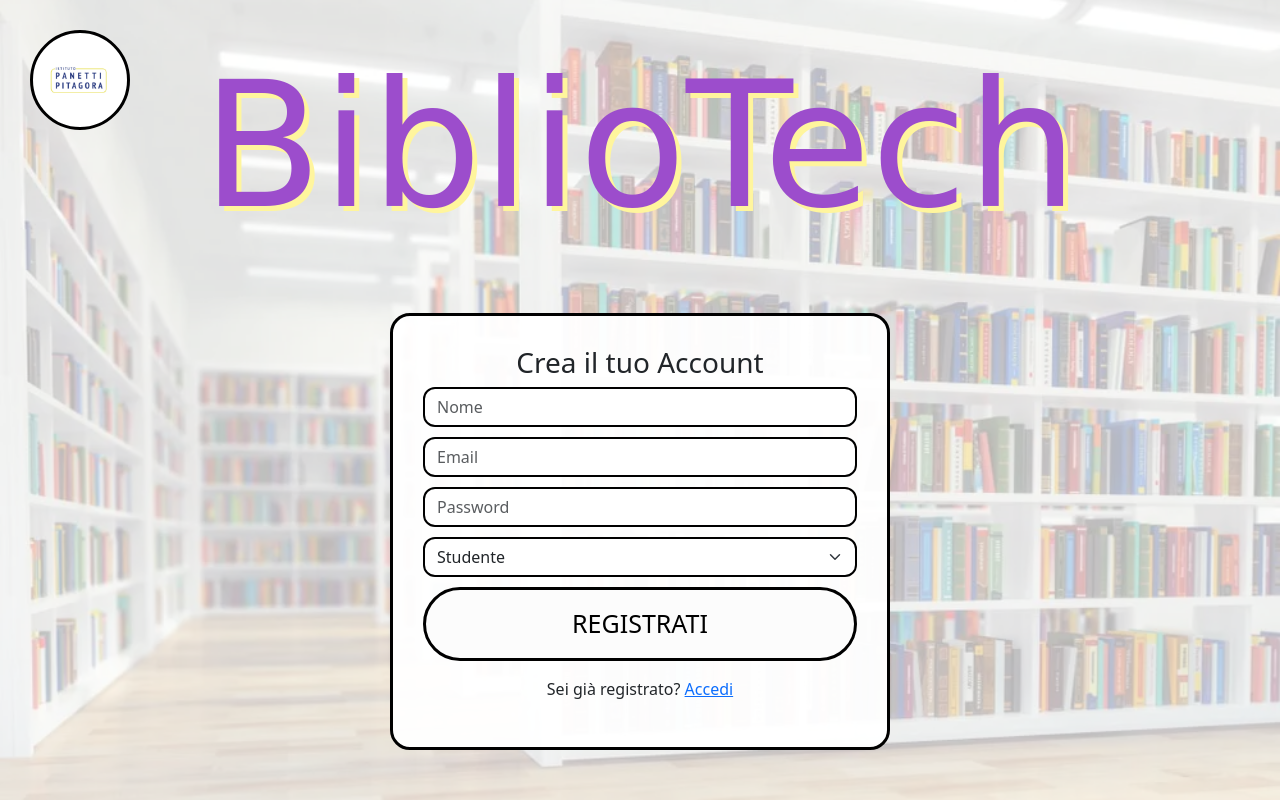
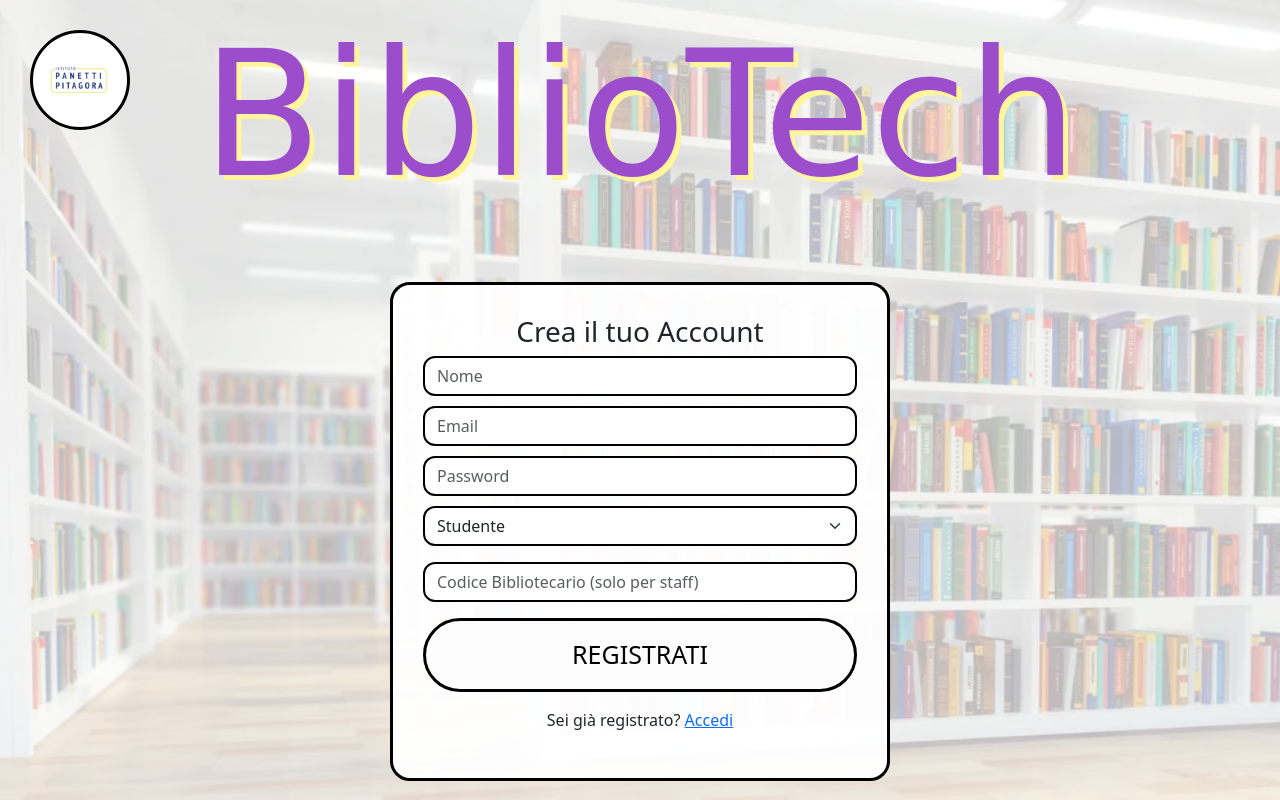
Before and after one commit to Francesco00713/traccia1_BiblioTech, a PHP site: page /signup.php in a window 1280 px wide. Run offline with PHP 8.4, Linux system fonts and the light colour scheme; data that the repository does not hold is empty; some web fonts are replaced.

Commit message:
Ultimata la registrazione con ruolo bibliotecario (aggiunto il codice bibliotecario) per una maggiore sicurezza

```diff
--- a/src/signup.php
+++ b/src/signup.php
@@ -11,13 +11,18 @@ if (!$conn) {
 
 $errore = "";
 $successo = "";
+define("CODICE_BIBLIOTECARIO", "123");
 
 if ($_SERVER["REQUEST_METHOD"] == "POST") {
     $nome = mysqli_real_escape_string($conn, $_POST['nome']);
     $email = mysqli_real_escape_string($conn, $_POST['email']);
     $password_chiara = $_POST['password'];
     $ruolo = $_POST['ruolo'];
+    $codice_inserito = $_POST['codice_bibliotecario'] ?? "";
 
+    if ($ruolo == "BIBLIOTECARIO" && $codice_inserito !== CODICE_BIBLIOTECARIO) {
+        $errore = "Codice bibliotecario errato. Autorizzazione negata.";
+    } else {
         $password_sicura = password_hash($password_chiara, PASSWORD_DEFAULT);
 
         $sql_check = "SELECT userId FROM UTENTI WHERE email = '$email'";
@@ -34,6 +39,7 @@ if ($_SERVER["REQUEST_METHOD"] == "POST") {
             }
         }
     }
+}
 ?>
 
 <!DOCTYPE html>
@@ -41,10 +47,8 @@ if ($_SERVER["REQUEST_METHOD"] == "POST") {
 <head>
     <meta charset="UTF-8">
     <title>BiblioTech - Signup</title>
-    <head>
     <link href="https://cdn.jsdelivr.net/npm/bootstrap@5.3.0/dist/css/bootstrap.min.css" rel="stylesheet">
     <link rel="stylesheet" href="static/css/style.css">
-</head>
 </head>
 <body>
     <div class="logo-container">
@@ -64,10 +68,13 @@ if ($_SERVER["REQUEST_METHOD"] == "POST") {
                 <input type="text" name="nome" placeholder="Nome" class="form-control" required maxlength="20">
                 <input type="email" name="email" placeholder="Email" class="form-control" required maxlength="50">
                 <input type="password" name="password" placeholder="Password" class="form-control" required>
-                <select name="ruolo" class="form-select">
+                <select name="ruolo" class="form-select mb-3">
                     <option value="STUDENTE">Studente</option>
                     <option value="BIBLIOTECARIO">Bibliotecario</option>
                 </select>
+
+                <input type="text" name="codice_bibliotecario" placeholder="Codice Bibliotecario (solo per staff)" class="form-control mb-3">
+
                 <button type="submit" class="btn-custom w-100">REGISTRATI</button>
             </form>
             <p class="mt-3">Sei già registrato? <a href="login.php">Accedi</a></p>
```
Also changed, not shown: README.md. Lines whose indentation alone changed are shown as unchanged.
